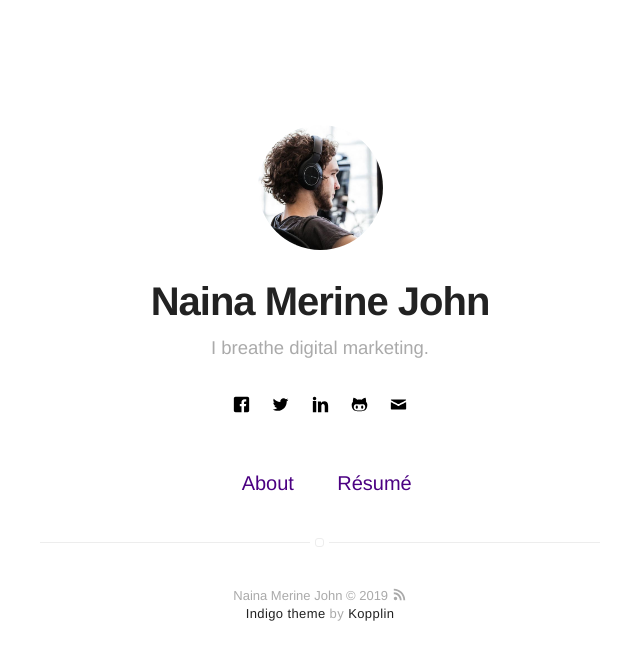
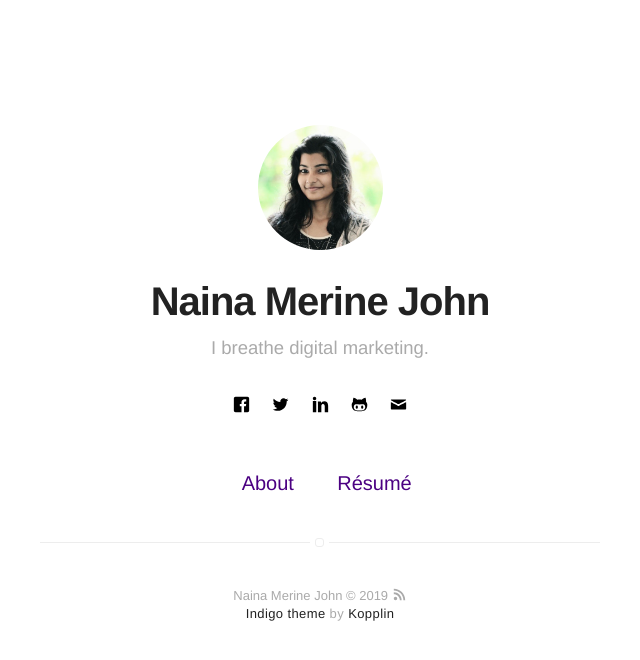
Before and after one commit to nainamerinejohn/nainamerinejohn.github.io, a Jekyll site: the page built from index.html, in a window 1280 px wide. Shown: the top 660 px of the page, without its empty margins (320-960 px from the left). Built offline with Jekyll 4.4.1, drawn with Linux system fonts in a browser that asks for light colours.

Commit message:
Update _config.yml

```diff
--- a/_config.yml
+++ b/_config.yml
@@ -8,7 +8,7 @@ description: Digital Marketing professional with a sweet tooth for problem-solvi
 # if it's an external image, update below for true
 # better with square images
 external-image: false
-picture: assets/images/profile.jpg
+picture: assets/images/naina.jpg
 
 # If you want to include your resume, set to true
 # and specify source (external or local).
@@ -58,7 +58,7 @@ authors:
         name: Naina Merine john
         bio: I breathe digital marketing.
         external-image: false
-        picture: assets/images/profile.jpg
+        picture: assets/images/naina.jpg
         twitter: johndoe
     aj:
         name: Aravind AJ
```
